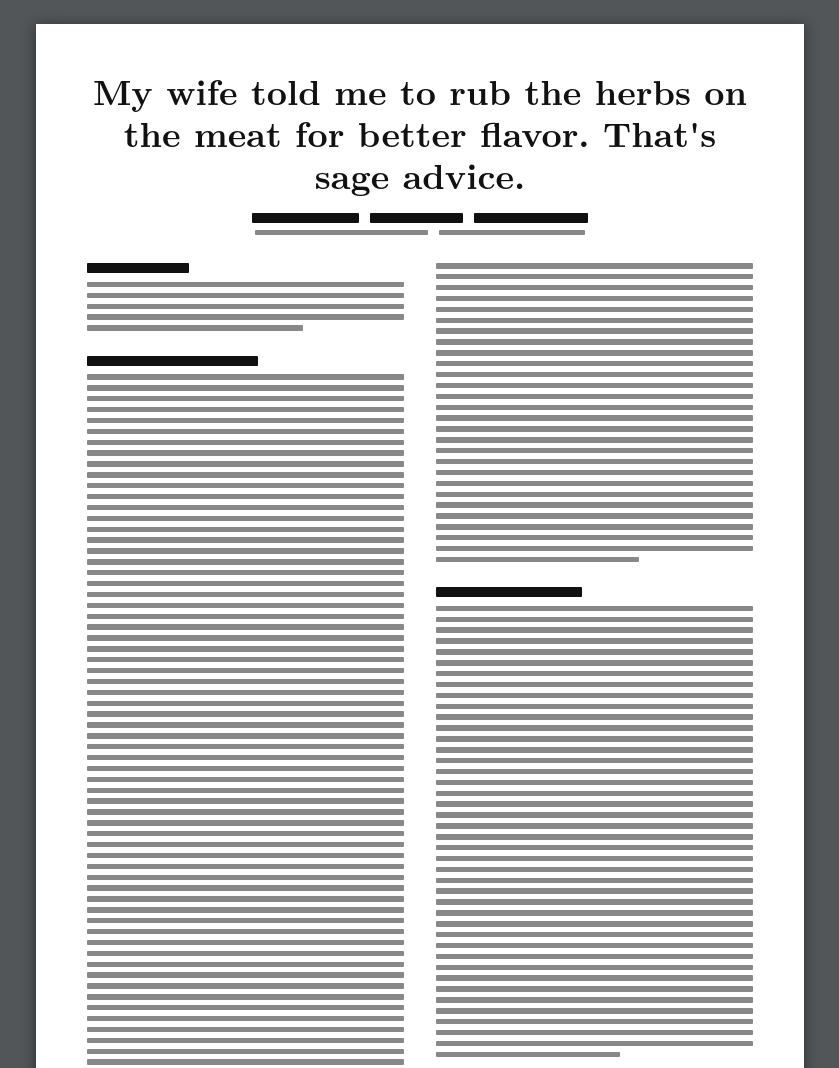
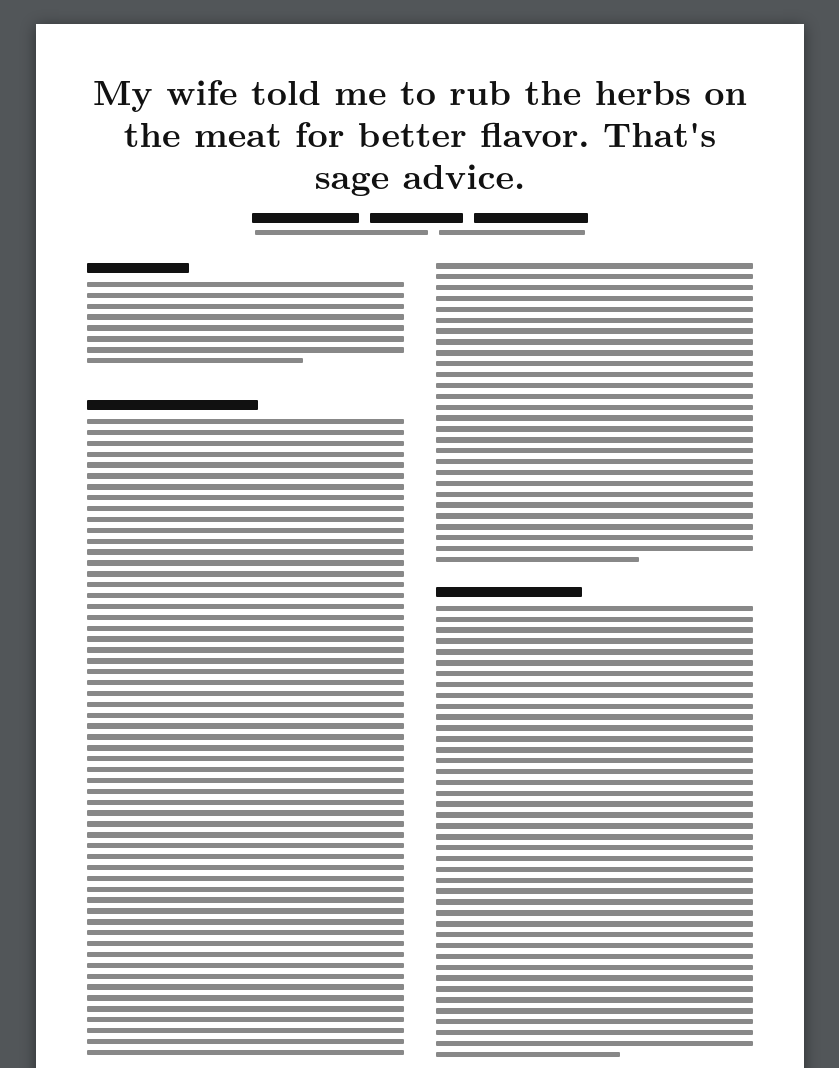
Before and after one commit to ief-joke-of-the-day/jotd, a plain HTML site: page index.html in a window 1280 px wide. Shown: the top 1068 px of the page, without its empty margins (220-1059 px from the left). Drawn offline with Linux system fonts and the light colour scheme; a web font is replaced by a local one.

Commit message:
Longer abstract and slightly larger gap before next section

```diff
--- a/index.html
+++ b/index.html
@@ -99,7 +99,7 @@
       margin-bottom: clamp(.32rem, .85vw, .55rem);
     }
     .after-abstract {
-      margin-bottom: clamp(.85rem, 2.4vw, 1.55rem);
+      margin-bottom: clamp(1.25rem, 3.6vw, 2.3rem);
     }
     .before-sec3 {
       margin-top: clamp(.85rem, 2.4vw, 1.55rem);
@@ -165,7 +165,7 @@
       L.append(mk("b sec-title", "32%"));
       const absLines = document.createElement("div");
       absLines.className = "lines after-abstract";
-      for (const w of ["100%", "100%", "100%", "100%", "68%"]) {
+      for (const w of ["100%", "100%", "100%", "100%", "100%", "100%", "100%", "68%"]) {
         absLines.append(mk("b thin", w));
       }
       L.append(absLines);
```
